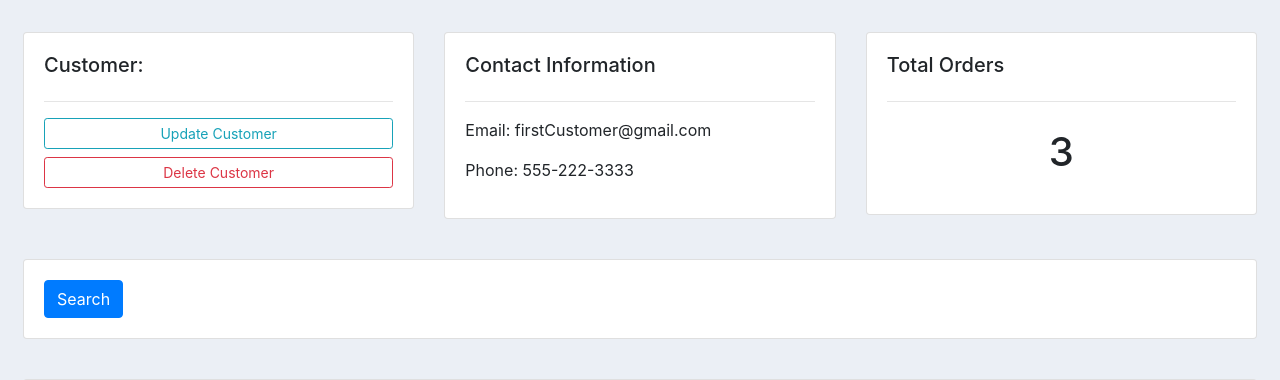
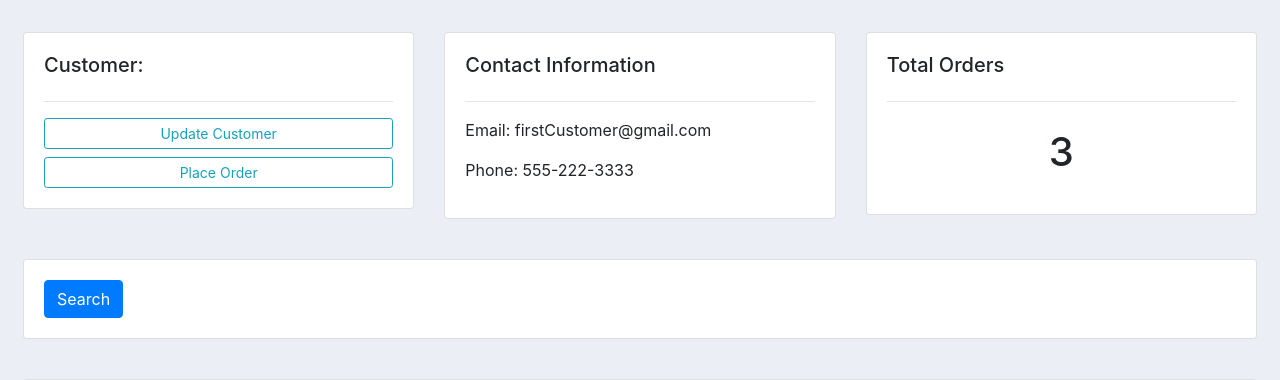
Before and after one commit to hbuiOnline/CRM, a Django app: page /customer/1 in a window 1280 px wide. Shown: the part 76-456 px from the top of the page. Run offline with Django 3.2, Linux system fonts and the light colour scheme; data comes from the database, SQL or seed files in the repository; both versions use the stored data as it was after the commit; some libraries are stand-ins or nearby versions.

Commit message:
Place order with prefilled customer name

```diff
--- a/accounts/templates/accounts/customer.html
+++ b/accounts/templates/accounts/customer.html
@@ -12,7 +12,7 @@
 			<h5>Customer:</h5>
 			<hr>
 			<a class="btn btn-outline-info  btn-sm btn-block" href="">Update Customer</a>
-			<a class="btn btn-outline-danger  btn-sm btn-block" href="">Delete Customer</a>
+			<a class="btn btn-outline-info  btn-sm btn-block" href="{% url 'create_order' customer.id %}">Place Order</a>
 
 		</div>
 	</div>
--- a/accounts/templates/accounts/dashboard.html
+++ b/accounts/templates/accounts/dashboard.html
@@ -37,7 +37,6 @@
         <h5>LAST 5 ORDERS</h5>
         <hr>
         <div class="card card-body">
-            <a href="{% url 'create_order' %}" class="btn btn-primary btn-sm btn-block">Create Order</a>
             <table class="table table-sm">
                 <tr>
                     <th>Product</th>
--- a/accounts/urls.py
+++ b/accounts/urls.py
@@ -6,7 +6,7 @@ urlpatterns = [
     path('products/', views.products, name="products"),
     path('customer/<str:pk>', views.customer, name="customer"),
 
-    path('create_order/', views.createOrder, name="create_order"),
+    path('create_order/<str:pk>', views.createOrder, name="create_order"), #getting id of the customer
     path('update_order/<str:pk>', views.updateOrder, name="update_order"),
     path('delete_order/<str:pk>', views.deleteOrder, name="delete_order"),
 
--- a/accounts/views.py
+++ b/accounts/views.py
@@ -1,5 +1,6 @@
 from django.shortcuts import render, redirect
 from django.http import HttpResponse
+from django.forms import inlineformset_factory
 
 # Create your views here.
 from .models import *
@@ -43,8 +44,11 @@ def customer(request, pk): #make the url dynamic using pk as the param
 
 
 #CRUD
-def createOrder(request):
-    form = OrderForm()
+def createOrder(request, pk):
+    # OrderFormSet = inlineformset_factory(Customer, Order, fields=('product', 'status')) #Parent model, Child model
+    customer = Customer.objects.get(id=pk)
+    # formset = OrderFormSet(instance=customer)
+    form = OrderForm(initial={'customer': customer}) #initial will let prefil value into the form
     if request.method == 'POST':
         #print('Printing POST:', request.POST)
         form = OrderForm(request.POST)
@@ -53,6 +57,7 @@ def createOrder(request):
             return redirect('/') #sending back to dashboard template
 
     context = {'form': form}
+    # context = {'formset': formset}
     return render(request, 'accounts/order_form.html', context)
 
 
```
Also changed, not shown: db.sqlite3.
